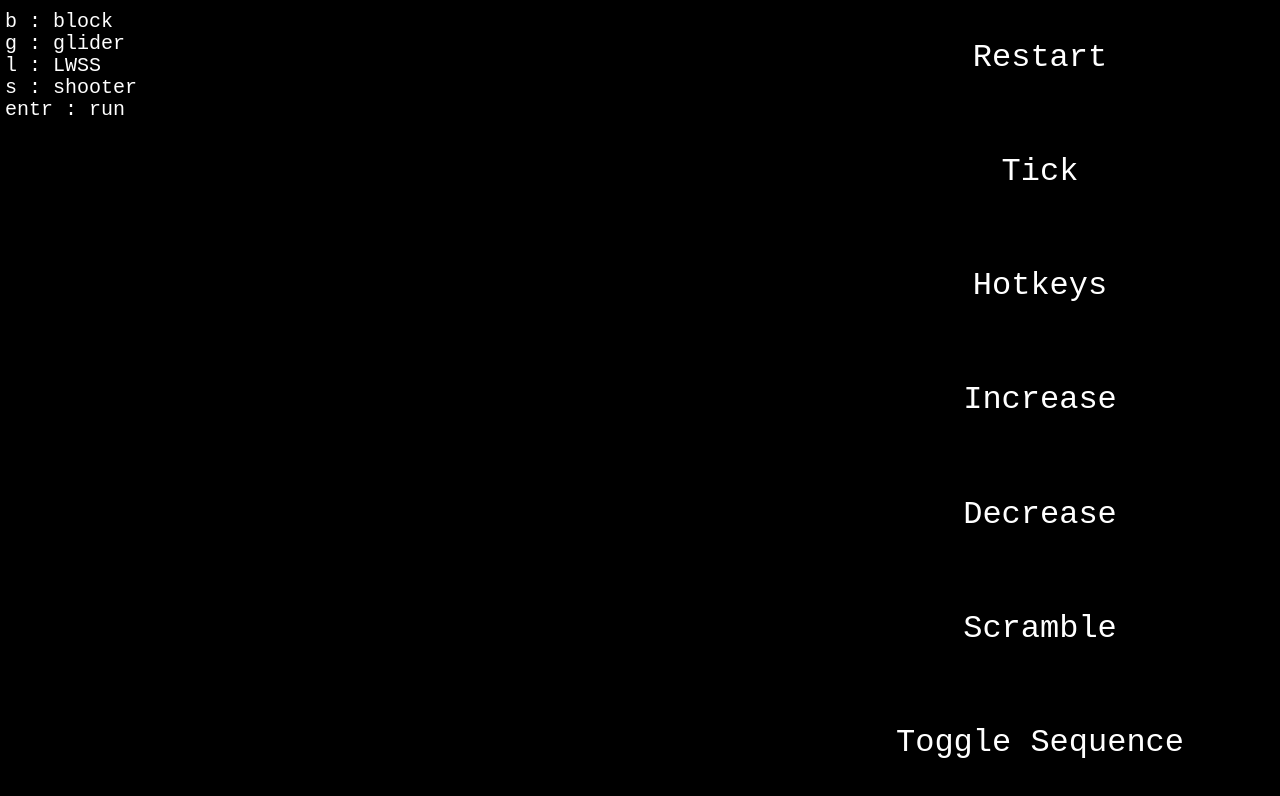
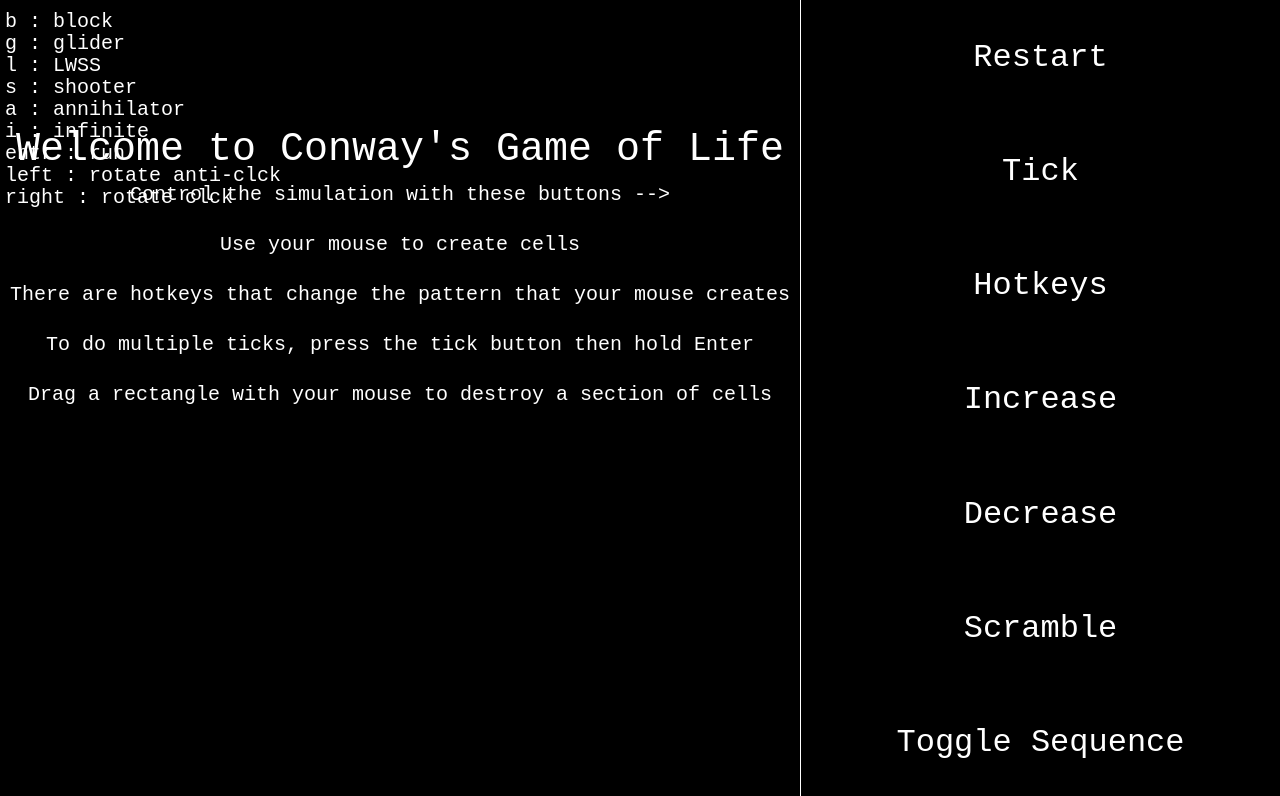
Before and after one commit to joeiddon/game_of_life, a plain HTML site: page index.html in a window 1280 px wide. Both pictures are taken after a click on the button "Hotkeys". Shown: the top 796 px of the page. Drawn offline with Linux system fonts and the light colour scheme.

Commit message:
finnished

```diff
--- a/index.html
+++ b/index.html
@@ -9,10 +9,8 @@ html, body {
 
 canvas {
     background-color: black;
-}
-
-canvas, button {
     float: left;
+    margin-right: 1px;
 }
 
 #cntrls {
--- a/patterns.js
+++ b/patterns.js
@@ -4,6 +4,11 @@
 g: [[0,1,0],
     [0,0,1],
     [1,1,1]],
+
+a: [[1,1,0,0],
+    [1,0,0,0],
+    [0,1,1,1],
+    [0,0,0,1]],
 
 c: [[1,1],
     [1,1]],
@@ -21,5 +26,33 @@
     [1, 1, 0, 0, 0, 0, 0, 0, 0, 0, 1, 0, 0, 0, 1, 0, 1, 1, 0, 0, 0, 0, 1, 0, 1, 0, 0, 0, 0, 0, 0, 0, 0, 0, 0, 0],
     [0, 0, 0, 0, 0, 0, 0, 0, 0, 0, 1, 0, 0, 0, 0, 0, 1, 0, 0, 0, 0, 0, 0, 0, 1, 0, 0, 0, 0, 0, 0, 0, 0, 0, 0, 0],
     [0, 0, 0, 0, 0, 0, 0, 0, 0, 0, 0, 1, 0, 0, 0, 1, 0, 0, 0, 0, 0, 0, 0, 0, 0, 0, 0, 0, 0, 0, 0, 0, 0, 0, 0, 0],
-    [0, 0, 0, 0, 0, 0, 0, 0, 0, 0, 0, 0, 1, 1, 0, 0, 0, 0, 0, 0, 0, 0, 0, 0, 0, 0, 0, 0, 0, 0, 0, 0, 0, 0, 0, 0]]
+    [0, 0, 0, 0, 0, 0, 0, 0, 0, 0, 0, 0, 1, 1, 0, 0, 0, 0, 0, 0, 0, 0, 0, 0, 0, 0, 0, 0, 0, 0, 0, 0, 0, 0, 0, 0]],
+
+i: [[0, 0, 0, 0, 0, 0, 0, 0, 0, 0, 0, 0, 0, 0, 0, 0, 0, 0, 1, 0, 0, 0, 0, 0, 0, 0, 0],
+    [0, 0, 0, 0, 0, 0, 0, 0, 0, 0, 0, 0, 0, 0, 0, 0, 0, 1, 1, 1, 0, 0, 0, 0, 0, 0, 0],
+    [0, 0, 0, 0, 0, 0, 0, 0, 0, 0, 0, 0, 1, 1, 1, 0, 0, 0, 0, 1, 1, 0, 0, 0, 0, 0, 0],
+    [0, 0, 0, 0, 0, 0, 0, 0, 0, 0, 0, 1, 0, 0, 1, 1, 1, 0, 0, 1, 0, 1, 1, 0, 0, 0, 0],
+    [0, 0, 0, 0, 0, 0, 0, 0, 0, 0, 1, 0, 0, 0, 1, 0, 1, 0, 0, 1, 0, 1, 0, 0, 0, 0, 0],
+    [0, 0, 0, 0, 0, 0, 0, 0, 0, 0, 1, 0, 0, 0, 0, 1, 0, 1, 0, 1, 0, 1, 0, 1, 1, 0, 0],
+    [0, 0, 0, 0, 0, 0, 0, 0, 0, 0, 0, 0, 1, 0, 0, 0, 0, 1, 0, 1, 0, 0, 0, 1, 1, 0, 0],
+    [1, 1, 1, 1, 0, 0, 0, 0, 0, 1, 0, 1, 0, 0, 0, 0, 1, 0, 0, 0, 1, 0, 1, 1, 1, 0, 0],
+    [1, 0, 0, 0, 1, 1, 0, 1, 0, 1, 1, 1, 0, 1, 1, 0, 0, 0, 0, 0, 0, 0, 0, 0, 1, 1, 0],
+    [1, 0, 0, 0, 0, 0, 1, 1, 0, 0, 0, 0, 0, 1, 0, 0, 0, 0, 0, 0, 0, 0, 0, 0, 0, 0, 0],
+    [0, 1, 0, 0, 1, 1, 0, 1, 0, 0, 1, 0, 0, 1, 0, 1, 1, 0, 0, 0, 0, 0, 0, 0, 0, 0, 0],
+    [0, 0, 0, 0, 0, 0, 0, 1, 0, 1, 0, 1, 0, 1, 0, 1, 0, 1, 0, 0, 0, 0, 0, 1, 1, 1, 1],
+    [0, 1, 0, 0, 1, 1, 0, 1, 0, 0, 1, 0, 0, 1, 0, 0, 1, 1, 0, 1, 0, 1, 1, 0, 0, 0, 1],
+    [1, 0, 0, 0, 0, 0, 1, 1, 0, 0, 0, 1, 0, 1, 0, 1, 0, 0, 0, 1, 1, 0, 0, 0, 0, 0, 1],
+    [1, 0, 0, 0, 1, 1, 0, 1, 0, 1, 1, 0, 0, 1, 0, 0, 1, 0, 0, 1, 0, 1, 1, 0, 0, 1, 0],
+    [1, 1, 1, 1, 0, 0, 0, 0, 0, 1, 0, 1, 0, 1, 0, 1, 0, 1, 0, 1, 0, 0, 0, 0, 0, 0, 0],
+    [0, 0, 0, 0, 0, 0, 0, 0, 0, 0, 1, 1, 0, 1, 0, 0, 1, 0, 0, 1, 0, 1, 1, 0, 0, 1, 0],
+    [0, 0, 0, 0, 0, 0, 0, 0, 0, 0, 0, 0, 0, 1, 0, 0, 0, 0, 0, 1, 1, 0, 0, 0, 0, 0, 1],
+    [0, 1, 1, 0, 0, 0, 0, 0, 0, 0, 0, 0, 1, 1, 0, 1, 1, 1, 0, 1, 0, 1, 1, 0, 0, 0, 1],
+    [0, 0, 1, 1, 1, 0, 1, 0, 0, 0, 1, 0, 0, 0, 0, 1, 0, 1, 0, 0, 0, 0, 0, 1, 1, 1, 1],
+    [0, 0, 1, 1, 0, 0, 0, 1, 0, 1, 0, 0, 0, 0, 1, 0, 0, 0, 0, 0, 0, 0, 0, 0, 0, 0, 0],
+    [0, 0, 1, 1, 0, 1, 0, 1, 0, 1, 0, 1, 0, 0, 0, 0, 1, 0, 0, 0, 0, 0, 0, 0, 0, 0, 0],
+    [0, 0, 0, 0, 0, 1, 0, 1, 0, 0, 1, 0, 1, 0, 0, 0, 1, 0, 0, 0, 0, 0, 0, 0, 0, 0, 0],
+    [0, 0, 0, 0, 1, 1, 0, 1, 0, 0, 1, 1, 1, 0, 0, 1, 0, 0, 0, 0, 0, 0, 0, 0, 0, 0, 0],
+    [0, 0, 0, 0, 0, 0, 1, 1, 0, 0, 0, 0, 1, 1, 1, 0, 0, 0, 0, 0, 0, 0, 0, 0, 0, 0, 0],
+    [0, 0, 0, 0, 0, 0, 0, 1, 1, 1, 0, 0, 0, 0, 0, 0, 0, 0, 0, 0, 0, 0, 0, 0, 0, 0, 0],
+    [0, 0, 0, 0, 0, 0, 0, 0, 1, 0, 0, 0, 0, 0, 0, 0, 0, 0, 0, 0, 0, 0, 0, 0, 0, 0, 0]],
 }
--- a/script.js
+++ b/script.js
@@ -8,7 +8,7 @@ function resize(){
 
 window.addEventListener("resize", resize)
 
-gridSize = 32
+gridSize = 64
 
 resize()
 
@@ -28,6 +28,26 @@ initGrid()
 stmp = [[1]]
 rnd = 0
 
+ctx.fillStyle = "white"
+startup()
+
+function startup(){
+    ctx.textAlign = "center"
+    ctx.font = "40px monospace"
+    ctx.fillText("Welcome to Conway's Game of Life", cnvs.width/2, cnvs.height/5)
+    ctx.font = "20px monospace"
+    var lns = ["Control the simulation with these buttons -->",
+               "Use your mouse to create cells",
+               "There are hotkeys that change the pattern that your mouse creates",
+               "To do multiple ticks, press the tick button then hold Enter",
+               "Drag a rectangle with your mouse to destroy a section of cells"]
+    var lh = 50
+    for (var l = 0; l < lns.length; l++){
+        ctx.fillText(lns[l], cnvs.width/2, cnvs.height/2 - lh * (4 - l))
+    }
+}
+
+
 function randScramble(){
     prob = parseFloat(prompt("1 probability"))
     for (var r = 0; r < gridSize; r++){
@@ -43,7 +63,11 @@ function dsplyHtks(){
             ["g", "glider"],
             ["l", "LWSS"],
             ["s", "shooter"],
-            ["entr", "run"]]
+            ["a", "annihilator"],
+            ["i", "infinite"],
+            ["entr", "run"],
+            ["left", "rotate anti-clck"],
+            ["right", "rotate clck"]]
     prnt(htks)
 }
 
@@ -82,7 +106,7 @@ function prnt(rws){
     var brdr = 5
     var lnspc = 2
     ctx.font = fntsz.toString() + "px monospace"
-    ctx.fillStyle = "white"
+    ctx.textAlign = "start"
     for (var r = 0; r < rws.length; r++){
         ctx.fillText(rws[r][0]+" : "+rws[r][1].toString(), brdr, (r+1)*(fntsz+lnspc)+brdr)
     }
@@ -113,7 +137,7 @@ function identical(a1, a2){
 function drawStamp(ptrn, r, c){ //r, c is position of top left of stamp
     for (var ri= 0; ri < ptrn.length; ri++){
         for (var ci= 0; ci < ptrn[0].length; ci++){
-            if (ptrn[ri][ci]) grid[r+ri][c+ci] = !grid[r+ri][c+ci]
+            grid[r+ri][c+ci] = ptrn[ri][ci]
         }
     }
     draw()
@@ -142,7 +166,6 @@ function tick(){
 }
 
 function fill(r, c){
-    ctx.fillStyle = "white"
     ctx.fillRect(c * ss, r * ss, ss, ss)
 }
 
@@ -157,21 +180,19 @@ function draw(){
 
 function rotateStamp(d){    //-1 << left , right >> 1
     var nwStmp = []
-    console.log(nwStmp)
     for (var ri = 0; ri < stmp[0].length; ri++){
         var r = []
         for (var ci = 0; ci < stmp.length; ci++){
             r.push(0)
         }
         nwStmp.push(r)
-        console.log(ri, r, nwStmp)
     }
     for (var ri = 0; ri < stmp.length; ri++){
         for (var ci = 0; ci < stmp[0].length; ci++){
             if (d == 1){ //right, transpose then reverse rows
-                nwStmp[ci][stmp.length-ri] = stmp[ri][ci]
+                nwStmp[ci][stmp.length-ri-1] = stmp[ri][ci]
             } else {     //left,  reverse rows then transpose
-                nwStmp[stmp[0].length-ci][ri] = stmp[ri][ci]
+                nwStmp[stmp[0].length-ci-1][ri] = stmp[ri][ci]
 
             }
         }
@@ -179,10 +200,24 @@ function rotateStamp(d){    //-1 << left , right >> 1
     stmp = nwStmp
 }
 
-cnvs.addEventListener("click", function (e){
-    var r = Math.floor(e.offsetY / ss)
-    var c = Math.floor(e.offsetX / ss)
-    drawStamp(stmp, r, c)
+cnvs.addEventListener("mousedown", function (e){
+    mouseR = Math.floor(e.offsetY / ss)
+    mouseC = Math.floor(e.offsetX / ss)
+})
+
+cnvs.addEventListener("mouseup", function(e){
+    var nr = Math.floor(e.offsetY / ss)
+    var nc = Math.floor(e.offsetX / ss)
+    if (nr == mouseR && nc == mouseC){  //if released in the same place
+        drawStamp(stmp, nr, nc)
+    } else {  //if released in diffrnt place, then blank that rectangle
+        for (var r = Math.min(mouseR, nr); r < Math.max(mouseR, nr); r++){
+            for (var c = Math.min(mouseC, nc); c < Math.max(mouseC, nc); c++){
+                grid[r][c] = 0
+            }
+        }
+        draw()
+    }
 })
 
 window.addEventListener("keydown", function (e){
```
Also changed, not shown: 2 other files.
